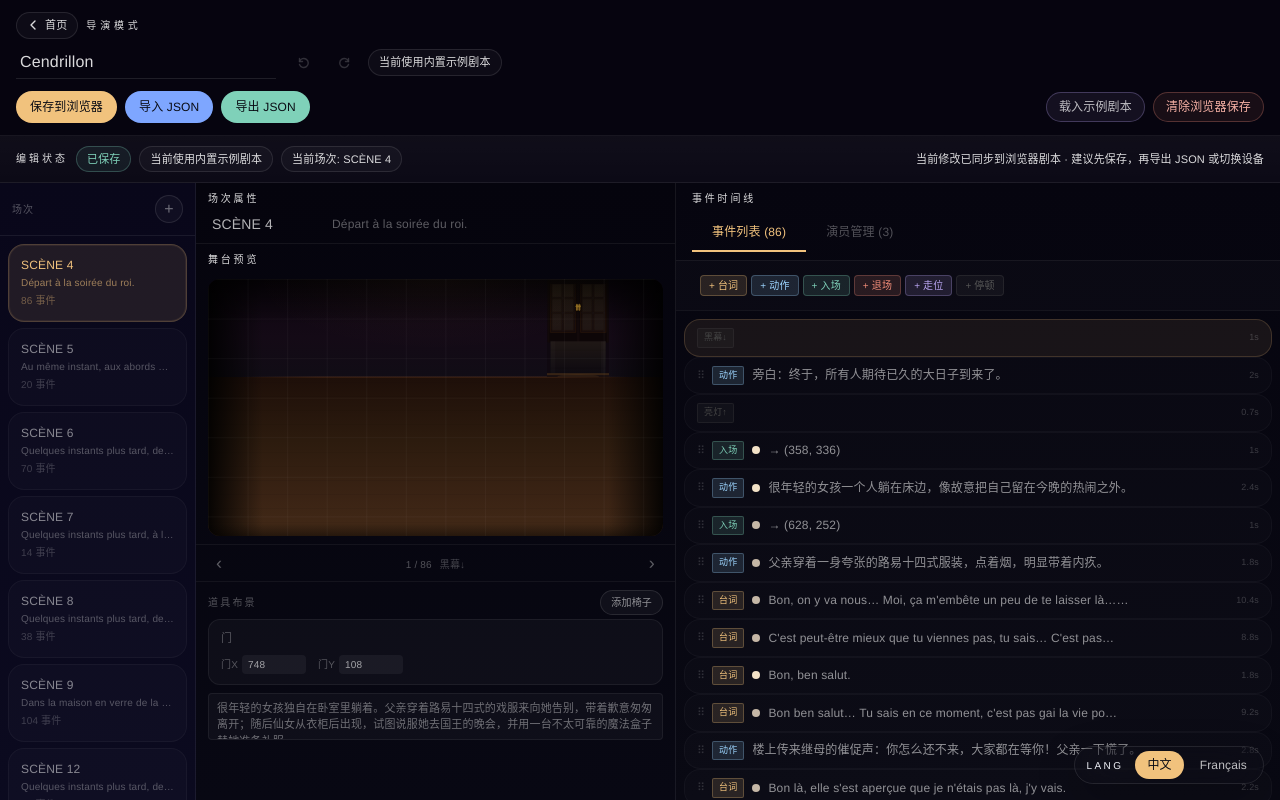
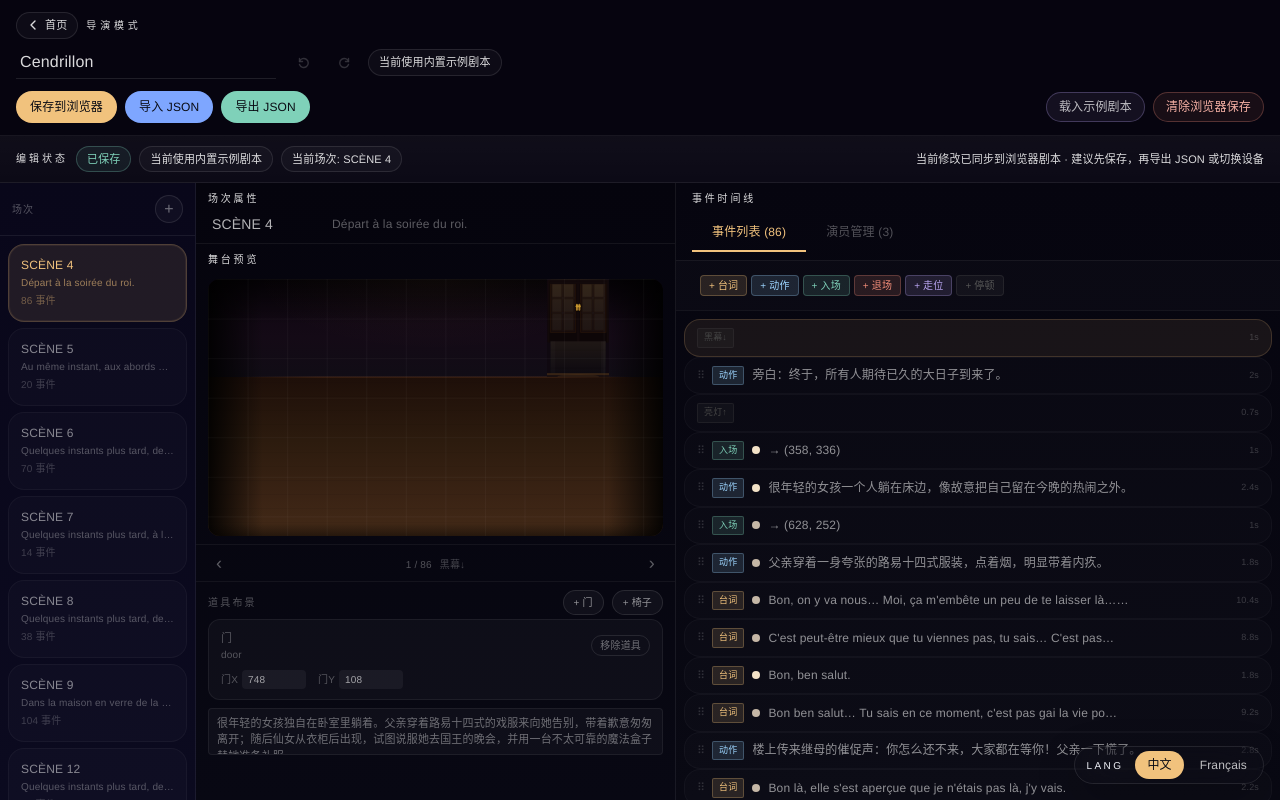
Before and after one commit to ze2phyrzhenyin/RepliStage, a Next.js app: page /director in a window 1280 px wide. Built offline with nearby package versions, Linux system fonts and the light colour scheme.

Commit message:
Generalize stage props for flexible layouts

```diff
--- a/app/director/DirectorClient.tsx
+++ b/app/director/DirectorClient.tsx
@@ -5,9 +5,9 @@ import Link from "next/link";
 import dynamic from "next/dynamic";
 import { useLocale } from "@/components/locale/LocaleContext";
 import { usePlayData } from "@/components/play/PlayContext";
-import type { Play, ScriptDefinition, ScriptEvent, Actor, StageConfig, PathPoint, StagePropKind } from "@/types/script";
+import type { Play, ScriptDefinition, ScriptEvent, Actor, StageConfig, PathPoint, StageProp, StagePropKind } from "@/types/script";
 import { deriveStageState } from "@/lib/player";
-import { createDefaultStageProp, getStageProp, removeStageProp, syncStageLegacyFields, upsertStageProp } from "@/lib/stage-props";
+import { createDefaultStageProp, getStageProps, removeStageProp, syncStageLegacyFields, upsertStageProp } from "@/lib/stage-props";
 import SceneList from "@/components/director/SceneList";
 import EventEditor from "@/components/director/EventEditor";
 import ActorManager from "@/components/director/ActorManager";
@@ -110,8 +110,7 @@ export default function DirectorClient({ initialSceneId = "" }: { initialSceneId
   }, []);
 
   const scene = play.scenes.find((item) => item.id === activeSceneId) ?? play.scenes[0];
-  const sceneDoor = getStageProp(scene.stage, "door");
-  const sceneChair = getStageProp(scene.stage, "chair");
+  const sceneProps = getStageProps(scene.stage);
   const stageState = deriveStageState(scene, currentEventIndex, scene.events);
 
   function updateScene(id: string, updater: (scene: ScriptDefinition) => ScriptDefinition) {
@@ -211,21 +210,25 @@ export default function DirectorClient({ initialSceneId = "" }: { initialSceneId
     updateScene(scene.id, (current) => ({ ...current, stage: syncStageLegacyFields({ ...current.stage, ...updates }) }));
   }
 
-  function updateStageProp(kind: StagePropKind, x: number, y: number) {
+  function updateStageProp(propId: string, x: number, y: number) {
     updateScene(scene.id, (current) => ({
       ...current,
-      stage: upsertStageProp(current.stage, { id: kind, kind, x, y }),
+      stage: upsertStageProp(current.stage, {
+        ...(getStageProps(current.stage).find((prop) => prop.id === propId) as StageProp),
+        x,
+        y,
+      }),
     }));
   }
 
-  function handlePropDrop(prop: StagePropKind, x: number, y: number) {
-    updateStageProp(prop, x, y);
+  function handlePropDrop(propId: string, x: number, y: number) {
+    updateStageProp(propId, x, y);
   }
 
-  function handleRemoveProp(kind: StagePropKind) {
+  function handleRemoveProp(propId: string) {
     updateScene(scene.id, (current) => ({
       ...current,
-      stage: removeStageProp(current.stage, kind),
+      stage: removeStageProp(current.stage, propId),
     }));
   }
 
@@ -738,47 +741,55 @@ export default function DirectorClient({ initialSceneId = "" }: { initialSceneId
             >
               <div className="w-full flex items-center justify-between gap-3">
                 <span className="uppercase tracking-[0.22em] text-white/22">{t("director.stageProps")}</span>
-                {!sceneChair && (
+                <div className="flex items-center gap-2">
+                  <button
+                    type="button"
+                    onClick={() => handleAddProp("door")}
+                    className="rounded-full border border-white/10 bg-white/[0.04] px-2.5 py-1 text-[10px] text-white/55 transition hover:bg-white/[0.08] hover:text-white/80"
+                  >
+                    + {t("stage.door")}
+                  </button>
                   <button
                     type="button"
                     onClick={() => handleAddProp("chair")}
                     className="rounded-full border border-white/10 bg-white/[0.04] px-2.5 py-1 text-[10px] text-white/55 transition hover:bg-white/[0.08] hover:text-white/80"
                   >
-                    {t("director.addChair")}
+                    + {t("stage.chair")}
                   </button>
-                )}
+                </div>
               </div>
 
-              {[sceneDoor, sceneChair].filter(Boolean).map((prop) => (
-                <div key={prop!.kind} className="w-full rounded-xl border border-white/[0.06] bg-white/[0.03] px-3 py-2.5">
+              {sceneProps.map((prop) => (
+                <div key={prop.id} className="w-full rounded-xl border border-white/[0.06] bg-white/[0.03] px-3 py-2.5">
                   <div className="mb-2 flex items-center justify-between">
-                    <span className="text-[11px] text-white/62">{prop!.kind === "door" ? t("stage.door") : t("stage.chair")}</span>
-                    {prop!.kind !== "door" && (
+                    <div className="flex flex-col">
+                      <span className="text-[11px] text-white/62">{prop.kind === "door" ? t("stage.door") : t("stage.chair")}</span>
+                      <span className="text-[10px] text-white/28">{prop.id}</span>
+                    </div>
                     <button
                       type="button"
-                        onClick={() => handleRemoveProp(prop!.kind)}
+                      onClick={() => handleRemoveProp(prop.id)}
                       className="rounded-full border border-white/10 px-2 py-0.5 text-[10px] text-white/40 transition hover:text-white/75 hover:bg-white/[0.06]"
                     >
                       {t("director.removeProp")}
                     </button>
-                    )}
                   </div>
                   <div className="flex flex-wrap gap-3">
                     <label className="flex items-center gap-1">
-                      <span>{t(prop!.kind === "door" ? "director.doorX" : "director.chairX")}</span>
+                      <span>{t(prop.kind === "door" ? "director.doorX" : "director.chairX")}</span>
                       <input
                         type="number"
-                        value={prop!.x}
-                        onChange={(e) => updateStageProp(prop!.kind, +e.target.value, prop!.y)}
+                        value={prop.x}
+                        onChange={(e) => updateStageProp(prop.id, +e.target.value, prop.y)}
                         className="w-16 bg-white/5 rounded px-1.5 py-0.5 text-white/60 outline-none"
                       />
                     </label>
                     <label className="flex items-center gap-1">
-                      <span>{t(prop!.kind === "door" ? "director.doorY" : "director.chairY")}</span>
+                      <span>{t(prop.kind === "door" ? "director.doorY" : "director.chairY")}</span>
                       <input
                         type="number"
-                        value={prop!.y}
-                        onChange={(e) => updateStageProp(prop!.kind, prop!.x, +e.target.value)}
+                        value={prop.y}
+                        onChange={(e) => updateStageProp(prop.id, prop.x, +e.target.value)}
                         className="w-16 bg-white/5 rounded px-1.5 py-0.5 text-white/60 outline-none"
                       />
                     </label>
--- a/components/StageCanvas.tsx
+++ b/components/StageCanvas.tsx
@@ -5,9 +5,9 @@ import { motion } from "motion/react";
 import { useLocale } from "@/components/locale/LocaleContext";
 import { HumanActorSprite } from "@/components/HumanActorSprite";
 import { getActorById, DerivedStageState } from "@/lib/player";
-import { getStageProp } from "@/lib/stage-props";
+import { getStageProps } from "@/lib/stage-props";
 import { useCostumes } from "@/components/costumes/CostumeContext";
-import type { Actor, StageConfig, ScriptEvent, PathPoint, StagePropKind } from "@/types/script";
+import type { Actor, StageConfig, ScriptEvent, PathPoint, StageProp } from "@/types/script";
 
 // Sprite base dims
 const SPRITE_W = 56;
@@ -20,7 +20,8 @@ const DOOR_FRAME_W = 126;
 const DOOR_FLOOR_RATIO = 0.38;
 
 type PropDragState = {
-  prop: StagePropKind;
+  propId: string;
+  kind: StageProp["kind"];
   stageX: number;
   stageY: number;
 };
@@ -34,7 +35,7 @@ type StageCanvasProps = {
   selectedActorId?: string | null;
   onActorDrop?: (actorId: string, stageX: number, stageY: number) => void;
   stageConfig: StageConfig;
-  onPropDrop?: (prop: StagePropKind, stageX: number, stageY: number) => void;
+  onPropDrop?: (propId: string, stageX: number, stageY: number) => void;
   /** When set, stage enters path-drawing mode for this actor */
   drawingPathFor?: string | null;
   onPathDrawn?: (path: PathPoint[]) => void;
@@ -270,26 +271,36 @@ function ChairBack({
   );
 }
 
+function ChairFront({
+  scale, chairX, chairY, stageH,
+}: {
+  scale: number;
+  chairX: number;
+  chairY: number;
+  stageH: number;
+}) {
+  const { left, bottom, w, h } = chairPosition(scale, chairX, chairY, stageH);
+  return (
+    <div style={{ position: "absolute", left, bottom, width: w, height: h, pointerEvents: "none" }}>
+      <svg viewBox="0 0 88 138" width={w} height={h} style={{ display: "block" }}>
+        <rect x="17" y="77" width="54" height="6" rx="3" fill="rgba(255,255,255,0.08)" />
+        <rect x="10" y="66" width="14" height="6" rx="3" fill="#2a1608" />
+        <rect x="64" y="66" width="14" height="6" rx="3" fill="#2a1608" />
+      </svg>
+    </div>
+  );
+}
+
 // ── Stage background ─────────────────────────────────────────
 function TheatricalBackground({
   scale, canvasWidth, canvasHeight, spotX, spotY,
-  doorX, doorY, chairX, chairY, showChair, stageH, editMode,
-  onChairDragStart, onDoorDragStart,
 }: {
   scale: number;
   canvasWidth: number;
   canvasHeight: number;
   spotX: number | null;
   spotY: number | null;
-  doorX: number;
-  doorY: number;
-  chairX?: number;
-  chairY?: number;
-  showChair: boolean;
   stageH: number;
-  editMode?: boolean;
-  onChairDragStart?: (e: React.MouseEvent) => void;
-  onDoorDragStart?: (e: React.MouseEvent) => void;
 }) {
   const floorTop = canvasHeight * 0.38;
 
@@ -329,13 +340,6 @@ function TheatricalBackground({
             "linear-gradient(to right, transparent, rgba(190,110,55,0.14) 20%, rgba(190,110,55,0.14) 80%, transparent)",
         }}
       />
-
-      {/* ── Props ── */}
-      <DoorProp scale={scale} doorX={doorX} doorY={doorY} stageH={stageH} editMode={editMode} onStartDrag={onDoorDragStart} />
-      {showChair && typeof chairX === "number" && typeof chairY === "number" && (
-        <ChairBack scale={scale} chairX={chairX} chairY={chairY} stageH={stageH} editMode={editMode} onStartDrag={onChairDragStart} />
-      )}
-
       {/* Dynamic spotlight */}
       {spotX !== null && spotY !== null && (
         <div
@@ -422,13 +426,16 @@ export function StageCanvas({
 
   const stageW = stageConfig.width;
   const stageH = stageConfig.height;
-  const door = getStageProp(stageConfig, "door");
-  const chair = getStageProp(stageConfig, "chair");
-  const doorX = propDrag?.prop === "door" ? propDrag.stageX : (door?.x ?? 160);
-  const doorY = propDrag?.prop === "door" ? propDrag.stageY : (door?.y ?? 98);
-  const hasChair = Boolean(chair);
-  const chairX = propDrag?.prop === "chair" ? propDrag.stageX : chair?.x;
-  const chairY = propDrag?.prop === "chair" ? propDrag.stageY : chair?.y;
+  const stageProps = useMemo(
+    () => getStageProps(stageConfig).map((prop) => (
+      propDrag?.propId === prop.id
+        ? { ...prop, x: propDrag.stageX, y: propDrag.stageY }
+        : prop
+    )),
+    [propDrag, stageConfig],
+  );
+  const doorProps = stageProps.filter((prop) => prop.kind === "door");
+  const chairProps = stageProps.filter((prop) => prop.kind === "chair");
 
   useEffect(() => {
     function measure() {
@@ -516,17 +523,17 @@ export function StageCanvas({
       setDragState(null);
     }
     if (propDrag) {
-      onPropDrop?.(propDrag.prop, pos.x, pos.y);
+      onPropDrop?.(propDrag.propId, pos.x, pos.y);
       setPropDrag(null);
     }
   }
 
-  function startPropDrag(prop: StagePropKind) {
+  function startPropDrag(prop: StageProp) {
     return (e: React.MouseEvent) => {
       e.stopPropagation();
       e.preventDefault();
       const pos = toStageCoords(e.clientX, e.clientY);
-      setPropDrag({ prop, stageX: pos.x, stageY: pos.y });
+      setPropDrag({ propId: prop.id, kind: prop.kind, stageX: pos.x, stageY: pos.y });
     };
   }
 
@@ -554,15 +561,31 @@ export function StageCanvas({
           stageH={stageH}
           spotX={editMode ? null : (spotPos?.x ?? null)}
           spotY={editMode ? null : (spotPos?.y ?? null)}
-          doorX={doorX}
-          doorY={doorY}
-          chairX={chairX}
-          chairY={chairY}
-          showChair={hasChair}
-          editMode={editMode}
-          onChairDragStart={editMode && hasChair ? startPropDrag("chair") : undefined}
-          onDoorDragStart={editMode ? startPropDrag("door") : undefined}
         />
+
+        {doorProps.map((prop) => (
+          <DoorProp
+            key={prop.id}
+            scale={scale}
+            doorX={prop.x}
+            doorY={prop.y}
+            stageH={stageH}
+            editMode={editMode}
+            onStartDrag={editMode ? startPropDrag(prop) : undefined}
+          />
+        ))}
+
+        {chairProps.map((prop) => (
+          <ChairBack
+            key={prop.id}
+            scale={scale}
+            chairX={prop.x}
+            chairY={prop.y}
+            stageH={stageH}
+            editMode={editMode}
+            onStartDrag={editMode ? startPropDrag(prop) : undefined}
+          />
+        ))}
 
         {/* Edit mode: grid overlay */}
         {editMode && (
@@ -770,6 +793,16 @@ export function StageCanvas({
           );
         })}
 
+        {chairProps.map((prop) => (
+          <ChairFront
+            key={`${prop.id}-front`}
+            scale={scale}
+            chairX={prop.x}
+            chairY={prop.y}
+            stageH={stageH}
+          />
+        ))}
+
         {/* Path drawing mode banner */}
         {drawingPathFor && (
           <div
@@ -807,7 +840,7 @@ export function StageCanvas({
               bottom: (stageH - propDrag.stageY) * scale + 12,
             }}
           >
-            {propDrag.prop === "chair" ? t("stage.chair") : t("stage.door")} ({propDrag.stageX}, {propDrag.stageY})
+            {propDrag.kind === "chair" ? t("stage.chair") : t("stage.door")} ({propDrag.stageX}, {propDrag.stageY})
           </div>
         )}
       </div>
--- a/lib/stage-props.ts
+++ b/lib/stage-props.ts
@@ -14,7 +14,7 @@ type NormalizeStagePropOptions = {
 };
 
 export function normalizeStageProps(stage: StageConfig, options: NormalizeStagePropOptions = {}): StageProp[] {
-  const { includeDefaults = true } = options;
+  const { includeDefaults = false } = options;
   if (Array.isArray(stage.props) && stage.props.length > 0) {
     return stage.props.map(cloneStageProp);
   }
@@ -39,14 +39,22 @@ export function normalizeStageProps(stage: StageConfig, options: NormalizeStageP
   }
 
   if (props.length === 0 && includeDefaults) {
-    props.push(cloneStageProp(DEFAULT_STAGE_PROPS.door));
+    props.push({
+      ...cloneStageProp(DEFAULT_STAGE_PROPS.door),
+      id: createStagePropId("door"),
+    });
   }
 
   return props;
 }
 
+export function getStageProps(stage: StageConfig, kind?: StagePropKind): StageProp[] {
+  const props = normalizeStageProps(stage);
+  return kind ? props.filter((prop) => prop.kind === kind) : props;
+}
+
 export function getStageProp(stage: StageConfig, kind: StagePropKind): StageProp | null {
-  return normalizeStageProps(stage).find((prop) => prop.kind === kind) ?? null;
+  return getStageProps(stage, kind)[0] ?? null;
 }
 
 export function hasStageProp(stage: StageConfig, kind: StagePropKind): boolean {
@@ -55,31 +63,40 @@ export function hasStageProp(stage: StageConfig, kind: StagePropKind): boolean {
 
 export function upsertStageProp(stage: StageConfig, nextProp: StageProp): StageConfig {
   const props = normalizeStageProps(stage);
-  const nextProps = props.some((prop) => prop.kind === nextProp.kind)
-    ? props.map((prop) => (prop.kind === nextProp.kind ? cloneStageProp(nextProp) : prop))
+  const nextProps = props.some((prop) => prop.id === nextProp.id)
+    ? props.map((prop) => (prop.id === nextProp.id ? cloneStageProp(nextProp) : prop))
     : [...props, cloneStageProp(nextProp)];
 
   return syncStageLegacyFields({ ...stage, props: nextProps });
 }
 
-export function removeStageProp(stage: StageConfig, kind: StagePropKind): StageConfig {
-  const nextProps = normalizeStageProps(stage).filter((prop) => prop.kind !== kind);
+export function removeStageProp(stage: StageConfig, propId: string): StageConfig {
+  const nextProps = normalizeStageProps(stage).filter((prop) => prop.id !== propId);
   return syncStageLegacyFields({ ...stage, props: nextProps });
 }
 
+function createStagePropId(kind: StagePropKind): string {
+  return `${kind}-${Date.now()}-${Math.random().toString(36).slice(2, 8)}`;
+}
+
 export function createDefaultStageProp(kind: StagePropKind): StageProp {
-  return cloneStageProp(DEFAULT_STAGE_PROPS[kind]);
+  return {
+    ...cloneStageProp(DEFAULT_STAGE_PROPS[kind]),
+    id: createStagePropId(kind),
+  };
 }
 
 export function syncStageLegacyFields(stage: StageConfig): StageConfig {
-  const props = Array.isArray(stage.props) ? stage.props.map(cloneStageProp) : normalizeStageProps(stage);
-  const door = props.find((prop) => prop.kind === "door") ?? DEFAULT_STAGE_PROPS.door;
+  const props = Array.isArray(stage.props)
+    ? stage.props.map(cloneStageProp)
+    : normalizeStageProps(stage);
+  const door = props.find((prop) => prop.kind === "door") ?? null;
   const chair = props.find((prop) => prop.kind === "chair") ?? null;
 
   return {
     ...stage,
-    doorX: door.x,
-    doorY: door.y,
+    doorX: door?.x,
+    doorY: door?.y,
     chairX: chair?.x,
     chairY: chair?.y,
     props,
```
Also changed, not shown: lib/play-schema.ts (+10 -19 lines), 1 other file (tests, documents, lock files or other folders). Lines whose indentation alone changed are shown as unchanged.
